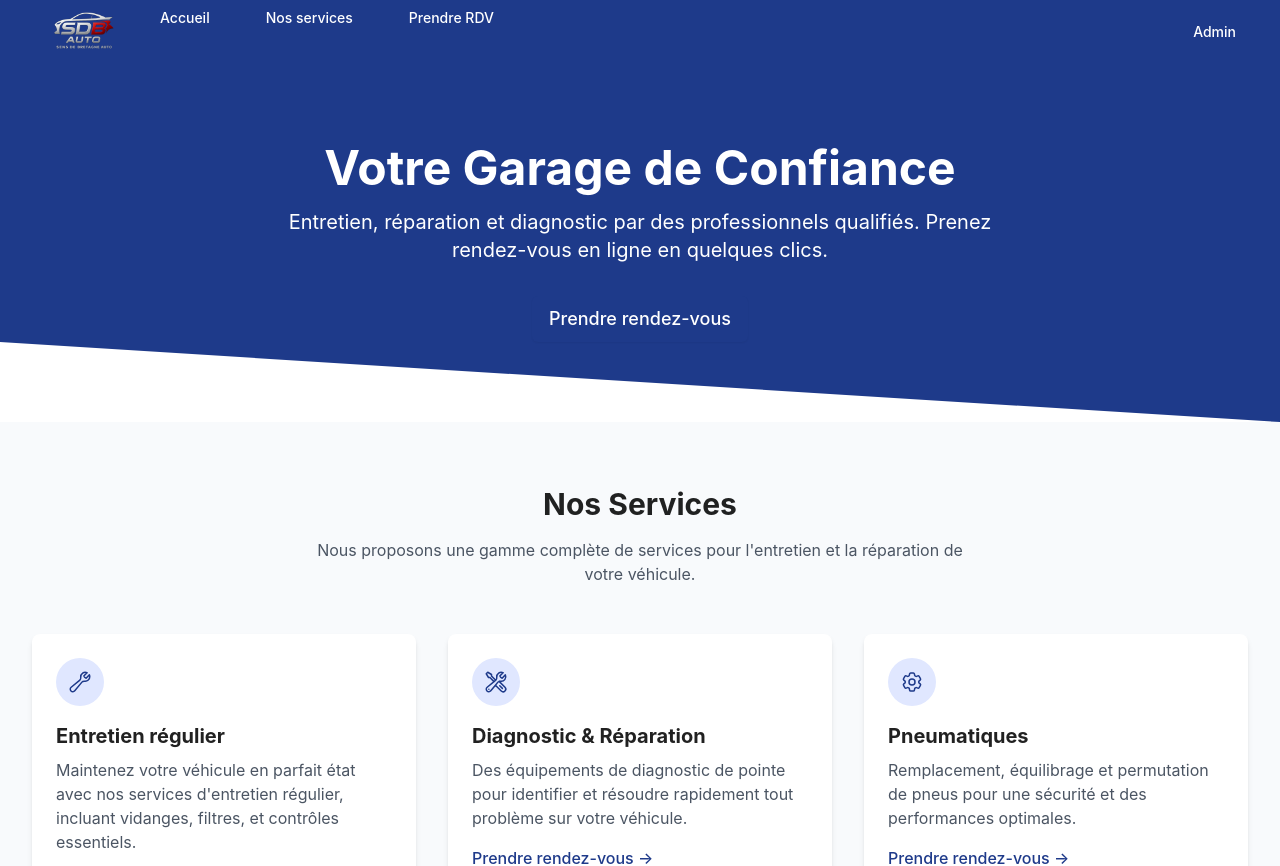
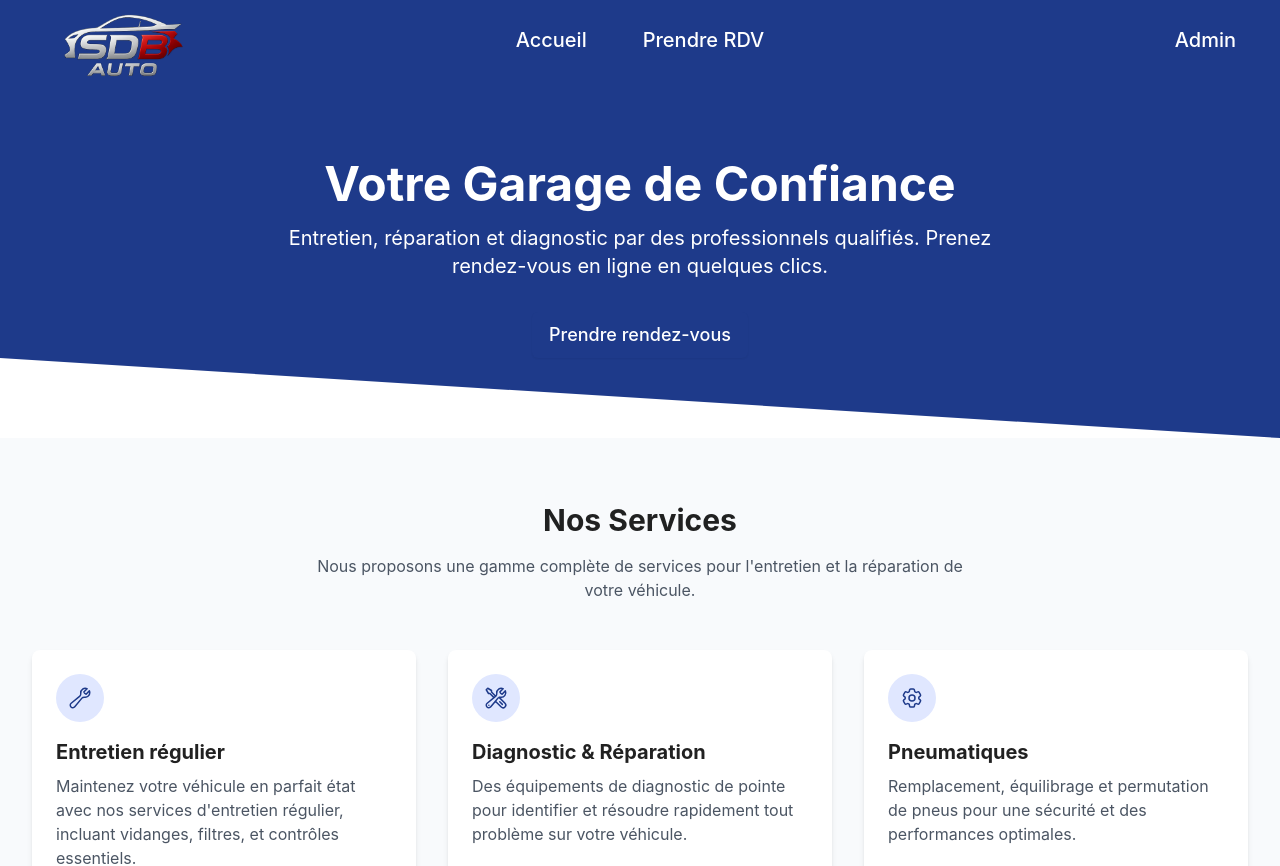
Before and after one commit to aminebacha35/sdb-front, a Vue app: page / in a window 1280 px wide. Shown: the top 866 px of the page. Built offline with nearby package versions, Linux system fonts and the light colour scheme.

Commit message:
Amélioration de la navbar : espacement du logo, taille de police augmentée

```diff
--- a/src/components/layout/NavBar.vue
+++ b/src/components/layout/NavBar.vue
@@ -20,31 +20,24 @@ function toggleMobileMenu() {
 <template>
   <nav class="bg-primary-700 shadow-md">
     <div class="max-w-7xl mx-auto px-4 sm:px-6 lg:px-8">
-      <div class="flex justify-between h-16">
-        <div class="flex">
-          <div class="flex-shrink-0 flex items-center">
+      <div class="relative flex items-center justify-center h-20">
+        <div class="absolute left-0 flex items-center">
           <router-link to="/" class="text-white font-bold text-xl">
-              <img src="/sdb.auto.centre.png" class="h-20 ml-3 my-2" />
+            <img src="/sdb.auto.centre.png" class="w-40 ml-3 mt-7" />
           </router-link>
         </div>
-          <div class="hidden sm:ml-6 sm:flex sm:space-x-8">
+
+        <div class="hidden sm:flex space-x-8">
           <router-link
             to="/"
-              class="text-white hover:text-gray-200 px-3 py-2 rounded-md text-sm font-medium"
+            class="text-white hover:text-gray-200 px-3 py-2 rounded-md text-me text-xl font-medium"
             active-class="text-white font-bold"
           >
             Accueil
           </router-link>
           <router-link
-              to="/nos-services"
-              class="text-white hover:text-gray-200 px-3 py-2 rounded-md text-sm font-medium"
-              active-class="text-white font-bold"
-            >
-            Nos services
-            </router-link>
-            <router-link
             to="/appointment"
-              class="text-white hover:text-gray-200 px-3 py-2 rounded-md text-sm font-medium"
+            class="text-white hover:text-gray-200 px-3 py-2 rounded-md text-me text-xl font-medium"
             active-class="text-white font-bold"
           >
             Prendre RDV
@@ -52,20 +45,20 @@ function toggleMobileMenu() {
           <template v-if="authStore.isAuthenticated">
             <router-link
               to="/admin/appointments"
-                class="text-white hover:text-gray-200 px-3 py-2 rounded-md text-sm font-medium"
+              class="text-white hover:text-gray-200 px-3 py-2 rounded-md text-me text-xl font-medium"
               active-class="text-white font-bold"
             >
               Dashboard
             </router-link>
           </template>
         </div>
-        </div>
-        <div class="hidden sm:ml-6 sm:flex sm:items-center">
+
+        <div class="absolute right-0 hidden sm:flex items-center space-x-4">
           <template v-if="authStore.isAuthenticated">
-            <span class="text-white mr-4">{{ authStore.user?.name }}</span>
+            <span class="text-white">{{ authStore.user?.name }}</span>
             <button
               @click="handleLogout"
-              class="text-white bg-primary-800 hover:bg-primary-900 px-3 py-2 rounded-md text-sm font-medium"
+              class="text-white bg-primary-800 hover:bg-primary-900 px-3 py-2 rounded-md text-me text-xl font-medium"
             >
               Déconnexion
             </button>
@@ -73,13 +66,14 @@ function toggleMobileMenu() {
           <template v-else>
             <router-link
               to="/admin/login"
-              class="text-white hover:text-gray-200 px-3 py-2 rounded-md text-sm font-medium"
+              class="text-white hover:text-gray-200 px-3 py-2 rounded-md text-me text-xl font-medium"
             >
               Admin
             </router-link>
           </template>
         </div>
-        <div class="-mr-2 flex items-center sm:hidden">
+
+        <div class="absolute right-0 sm:hidden flex items-center">
           <button
             @click="toggleMobileMenu"
             class="inline-flex items-center justify-center p-2 rounded-md text-white hover:text-gray-200 focus:outline-none"
```
Lines whose indentation alone changed are shown as unchanged.
